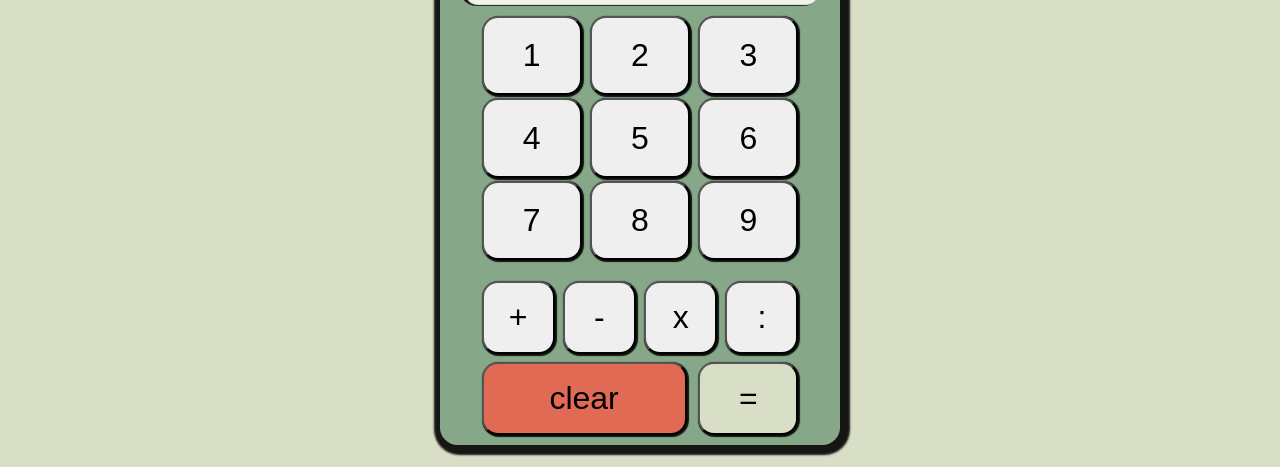
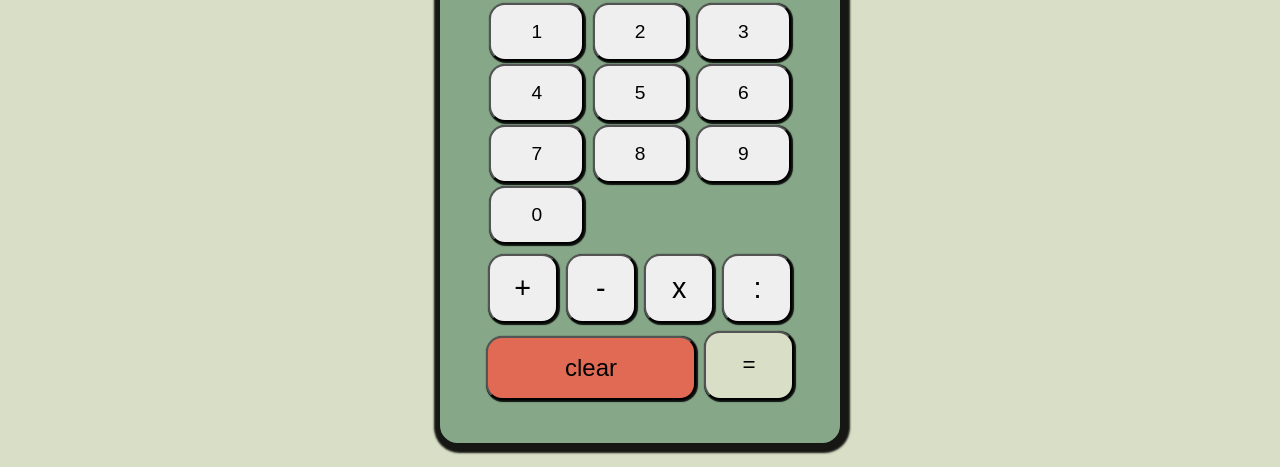
Before and after one commit to Ogartner/calculator, a plain HTML site: page index.html in a window 1280 px wide. Shown: the part 333-800 px from the top of the page. Drawn offline with Linux system fonts and the light colour scheme.

Commit message:
add number null

```diff
--- a/css/style.css
+++ b/css/style.css
@@ -7,6 +7,15 @@
 body {
   font-family: Verdana, Geneva, Tahoma, sans-serif;
   background-color: #d9dfc6;
+}
+
+ul {
+  list-style: none;
+  display: flex;
+  flex-wrap: wrap;
+  justify-content: center;
+  align-items: center;
+  gap: 0.1rem;
 }
 
 .header {
@@ -28,12 +37,12 @@ body {
   flex-direction: column;
   justify-content: center;
   align-items: center;
-  margin-top: 3rem;
+  margin-top: 1rem;
 }
 
 .calculator {
   width: 400px;
-  height: 550px;
+  height: 580px;
   border-radius: 1.1rem;
   background-color: #86a788;
   display: flex;
@@ -66,12 +75,12 @@ body {
 }
 
 .numpad {
-  margin: 1rem auto 0.8rem;
+  margin: 2rem auto 0.1rem;
 }
 
 button {
   width: 73px;
-  font-size: 2rem;
+  font-size: 1.2rem;
   padding: 1rem;
   border-radius: 1rem;
   margin: 0.1rem;
@@ -79,31 +88,41 @@ button {
 }
 
 button:hover {
-  background-color: #444;
+  background-color: #3e5879;
   color: #fff;
 }
 
 .numpad button {
-  width: 100px;
-  padding: 1.2rem;
+  width: 95px;
 }
-/*
-.operator {
-  margin-bottom: 0.2rem;
-} */
 
-.clear-and-equal {
-  width: 320px;
+.clear {
   display: flex;
-  justify-content: space-between;
+  gap: 0.3rem;
 }
 
 .clear-btn {
-  width: 205px;
+  margin-top: 0.4rem;
+  width: 210px;
+  font-size: 1.5rem;
   background-color: #e16a54;
 }
 
 .equal-btn {
-  width: 100px;
+  width: 90px;
   background-color: #d9dfc6;
+  font-size: 1.4rem;
 }
+
+.num0 {
+  width: 150px;
+}
+
+.box0 {
+  width: 300px;
+}
+
+.operator button {
+  width: 70px;
+  font-size: 1.8rem;
+}
--- a/index.html
+++ b/index.html
@@ -13,24 +13,27 @@
     <section class="main">
       <div class="calculator">
         <div class="display">
-          <div class="display-content">123456789</div>
+          <div class="display-content"></div>
         </div>
         <div class="pad">
           <div class="numpad">
-            <div class="first-row">
-              <button class="first">1</button>
-              <button class="two">2</button>
-              <button class="three">3</button>
+            <div class="box">
+              <button class="num1 num">1</button>
+              <button class="num2 num">2</button>
+              <button class="num3 num">3</button>
             </div>
-            <div class="second-row">
-              <button class="four">4</button>
-              <button class="five">5</button>
-              <button class="six">6</button>
+            <div class="box">
+              <button class="num4 num">4</button>
+              <button class="num5 num">5</button>
+              <button class="num6 num">6</button>
             </div>
-            <div class="third-row">
-              <button class="seven">7</button>
-              <button class="eight">8</button>
-              <button class="nine">9</button>
+            <div class="box">
+              <button class="num7 num">7</button>
+              <button class="num8 num">8</button>
+              <button class="num9 num">9</button>
+            </div>
+            <div class="box0">
+              <button class="num0 num">0</button>
             </div>
           </div>
 
@@ -41,13 +44,9 @@
             <button class="divide">:</button>
           </div>
 
-          <div class="clear-and-equal">
-            <div class="clear">
-              <button class="clear-btn">clear</button>
-            </div>
-            <div class="equal">
-              <button class="equal-btn">=</button>
-            </div>
+          <div class="clear">
+            <button class="clear-btn">clear</button>
+            <button class="equal-btn">=</button>
           </div>
         </div>
       </div>
--- a/javascript/script.js
+++ b/javascript/script.js
@@ -1,3 +1,8 @@
+// GLOBAL
+const displayContent = document.querySelector('.display-content');
+const numPad = document.querySelectorAll('ul');
+const num = document.querySelectorAll('.num');
+
 // Addition
 const add = (num1, num2) => {
   return num1 + num2;
@@ -34,4 +39,11 @@ const operate = (num1, num2, operator) => {
   }
 };
 
+num.forEach((element, i) =>
+  element.addEventListener('click', (e) => {
+
+    displayContent.innerHTML = i + 1;
+  })
+);
+
 console.log(operate(8, 4, '*'));
```
